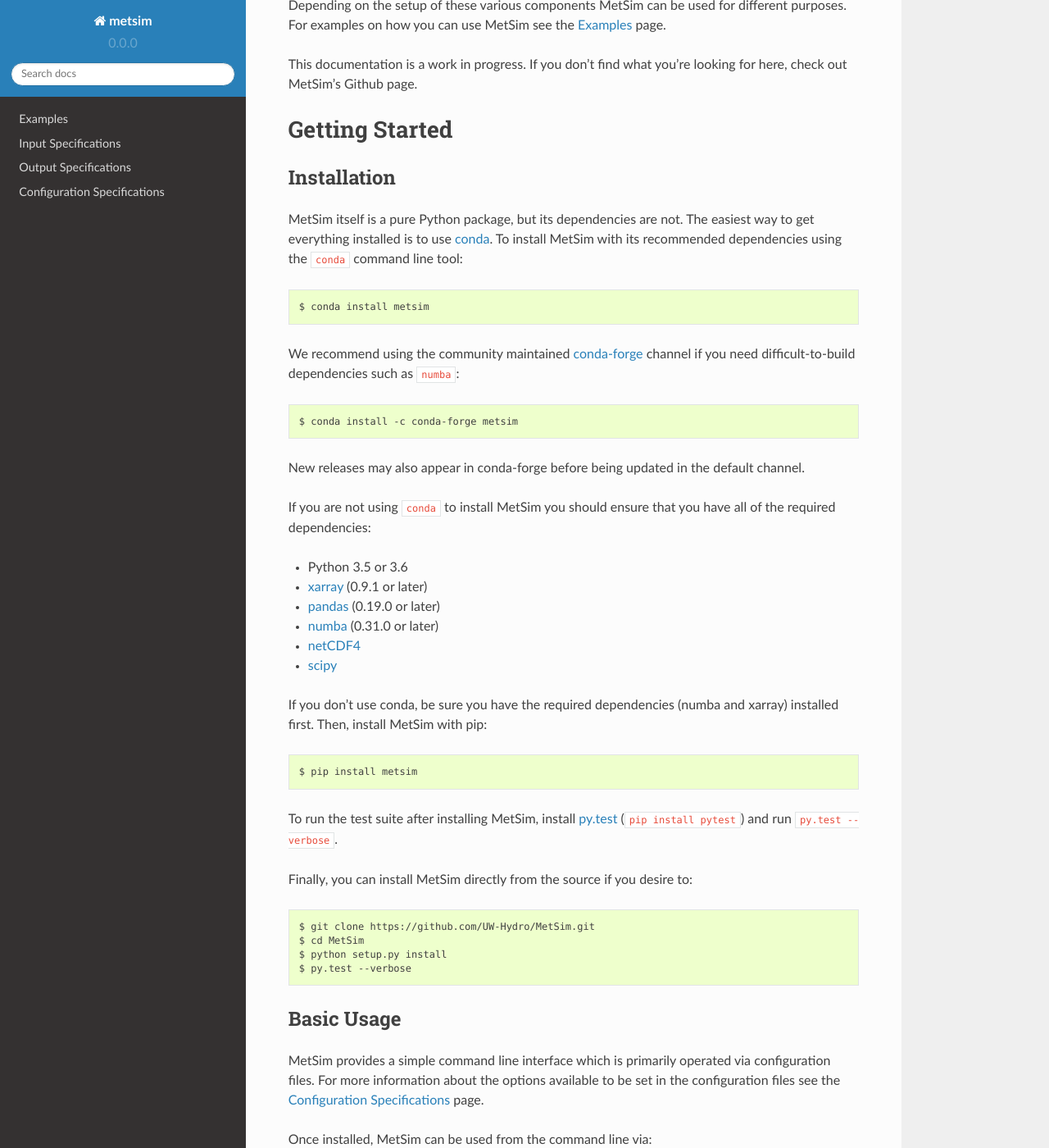
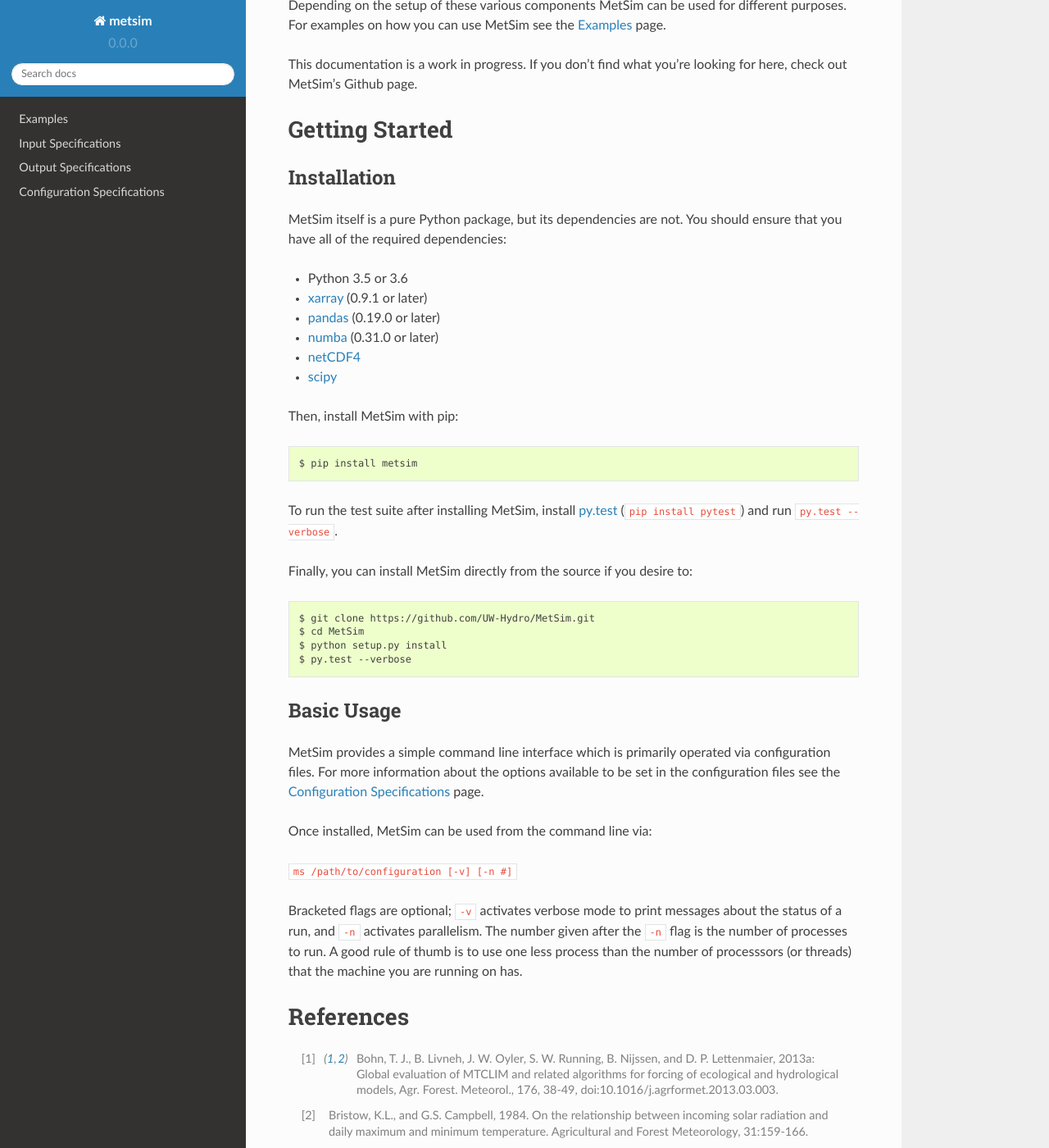
Before and after one commit to UW-Hydro/MetSim, a Sphinx documentation site: the page built from docs/index.rst, in a window 1280 px wide and 1400 px high, scrolled down 933 px. Shown: the whole window at 82% size. Built offline with Sphinx 7.4.7 and the Read the Docs theme 2.0.0, drawn with Linux system fonts in a browser that asks for light colours; pages that are not in the unit, such as notebooks, are missing from menus.

Commit message:
Update install instructions. Update setup files.

```diff
--- a/docs/index.rst
+++ b/docs/index.rst
@@ -62,25 +62,8 @@
 
 Installation
 ------------
-MetSim itself is a pure Python package, but its dependencies are not. The
-easiest way to get everything installed is to use conda_. To install MetSim
-with its recommended dependencies using the ``conda`` command line tool::
-
-    $ conda install metsim
-
-.. _conda: http://conda.io/
-
-We recommend using the community maintained `conda-forge
-<https://conda-forge.github.io/>`__ channel if you need difficult\-to\-build
-dependencies such as ``numba``::
-
-    $ conda install -c conda-forge metsim
-
-New releases may also appear in conda-forge before being updated in the default
-channel.
-
-If you are not using ``conda`` to install MetSim you should ensure that you have
-all of the required dependencies:
+MetSim itself is a pure Python package, but its dependencies are not. You should
+ensure that you have all of the required dependencies:
 
 - Python 3.5 or 3.6
 - `xarray <http://xarray.pydata.org/>`__ (0.9.1 or later)
@@ -90,8 +73,7 @@
 - `scipy <http://scipy.org/>`__
 
 
-If you don't use conda, be sure you have the required dependencies (numba and
-xarray) installed first. Then, install MetSim with pip::
+Then, install MetSim with pip::
 
     $ pip install metsim
 
--- /dev/null
+++ b/setup.cfg
@@ -0,0 +1,2 @@
+[metadata]
+description-file = README.md
--- a/setup.py
+++ b/setup.py
@@ -6,11 +6,15 @@
     from distutils.core import setup
 
 setup(name='metsim',
-      version='0.0.0',
+      version='0.1.0',
       description='Meteorology Simulator',
+      url='https://github.com/UW-Hydro/MetSim',
+      download_url='https://github.com/UW-Hydro/MetSim/archive/v0.1.tar.gz',
       author='Andrew Bennett',
       author_email='bennett.andr@gmail.com',
       packages=['metsim', 'metsim.methods'],
       scripts=['scripts/ms'],
       install_requires=['xarray', 'numba'],
+      keywords=['meteorology', 'disaggregation', 'hydrology',
+                'climate', 'mtclim'],
       tests_require=['pytest'],)
```
Also changed, not shown: README.md (+2 -19 lines).
